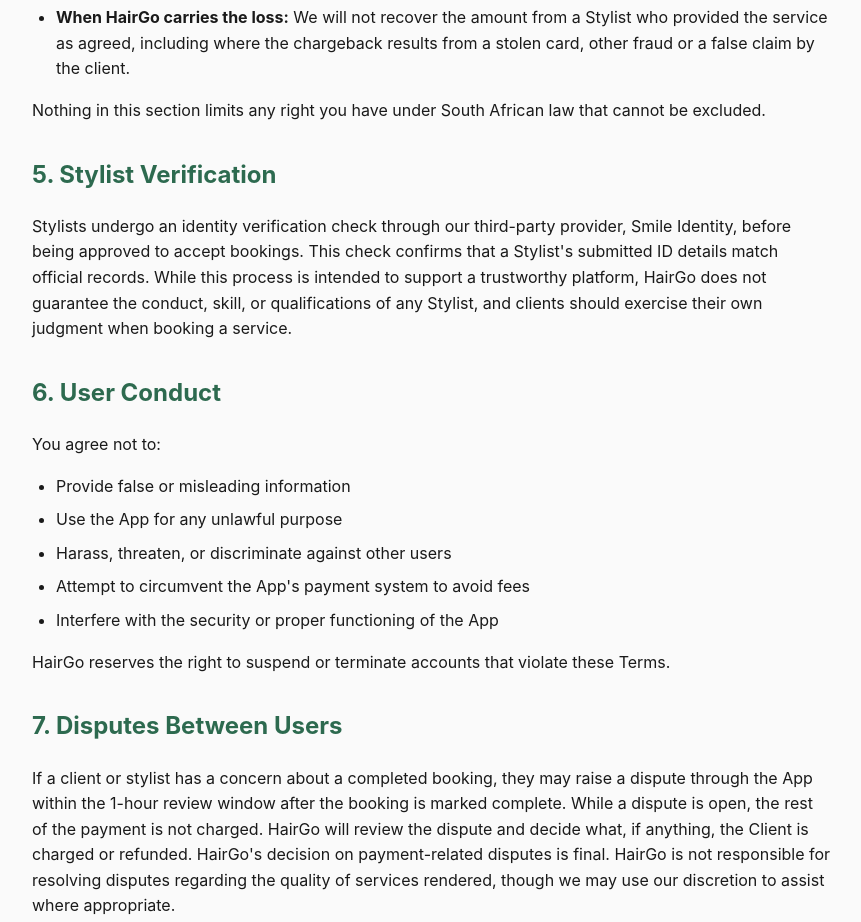
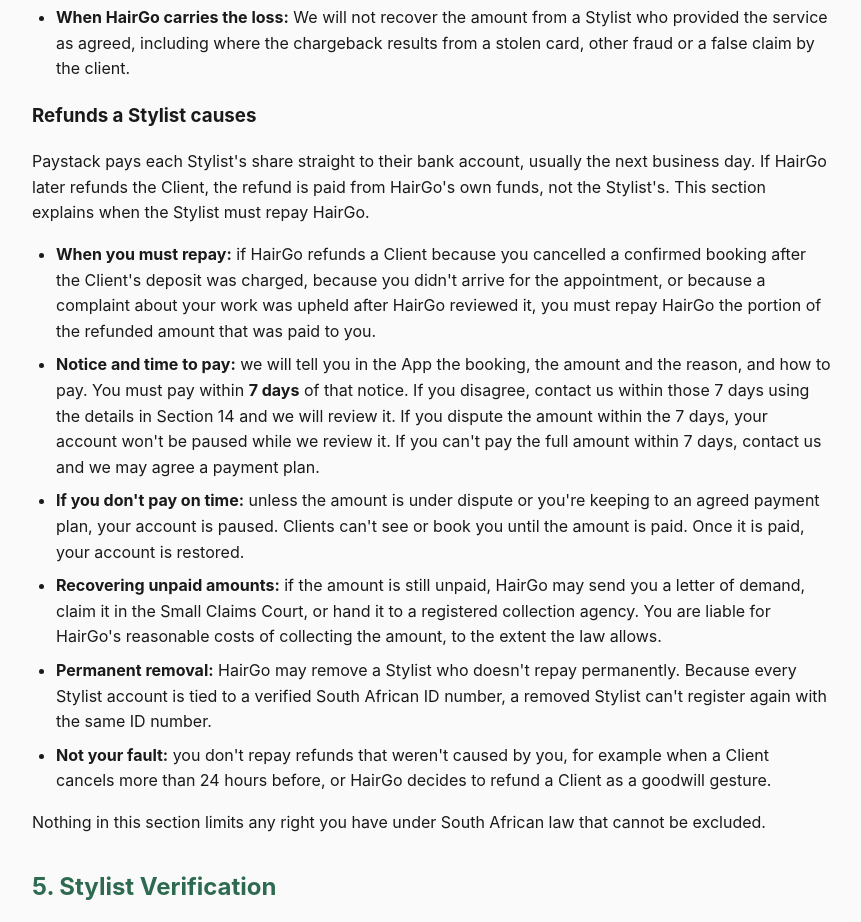
Before and after one commit to Kamo89/HairGo-Legal, a plain HTML site: page terms-of-service.html in a window 1280 px wide. Shown: the part 1945-2867 px from the top of the page, without its empty margins (208-1069 px from the left). Drawn offline with Linux system fonts and the light colour scheme.

Commit message:
Terms: stylist repays refunds they caused
New "Refunds a Stylist causes" subsection: repay within 7 days or the
account is paused; disputes and payment plans stop the pause; recovery
by letter of demand, Small Claims Court or collection agency; permanent
removal tied to the verified ID number.

Co-Authored-By: Claude Opus 5.5 <noreply@anthropic.com>

```diff
--- a/terms-of-service.html
+++ b/terms-of-service.html
@@ -98,6 +98,19 @@
   <li><strong>When HairGo carries the loss:</strong> We will not recover the amount from a Stylist who provided the service as agreed, including where the chargeback results from a stolen card, other fraud or a false claim by the client.</li>
 </ul>
 
+<h3>Refunds a Stylist causes</h3>
+
+<p>Paystack pays each Stylist's share straight to their bank account, usually the next business day. If HairGo later refunds the Client, the refund is paid from HairGo's own funds, not the Stylist's. This section explains when the Stylist must repay HairGo.</p>
+
+<ul>
+  <li><strong>When you must repay:</strong> if HairGo refunds a Client because you cancelled a confirmed booking after the Client's deposit was charged, because you didn't arrive for the appointment, or because a complaint about your work was upheld after HairGo reviewed it, you must repay HairGo the portion of the refunded amount that was paid to you.</li>
+  <li><strong>Notice and time to pay:</strong> we will tell you in the App the booking, the amount and the reason, and how to pay. You must pay within <strong>7 days</strong> of that notice. If you disagree, contact us within those 7 days using the details in Section 14 and we will review it. If you dispute the amount within the 7 days, your account won't be paused while we review it. If you can't pay the full amount within 7 days, contact us and we may agree a payment plan.</li>
+  <li><strong>If you don't pay on time:</strong> unless the amount is under dispute or you're keeping to an agreed payment plan, your account is paused. Clients can't see or book you until the amount is paid. Once it is paid, your account is restored.</li>
+  <li><strong>Recovering unpaid amounts:</strong> if the amount is still unpaid, HairGo may send you a letter of demand, claim it in the Small Claims Court, or hand it to a registered collection agency. You are liable for HairGo's reasonable costs of collecting the amount, to the extent the law allows.</li>
+  <li><strong>Permanent removal:</strong> HairGo may remove a Stylist who doesn't repay permanently. Because every Stylist account is tied to a verified South African ID number, a removed Stylist can't register again with the same ID number.</li>
+  <li><strong>Not your fault:</strong> you don't repay refunds that weren't caused by you, for example when a Client cancels more than 24 hours before, or HairGo decides to refund a Client as a goodwill gesture.</li>
+</ul>
+
 <p>Nothing in this section limits any right you have under South African law that cannot be excluded.</p>
 
 <h2>5. Stylist Verification</h2>
```
